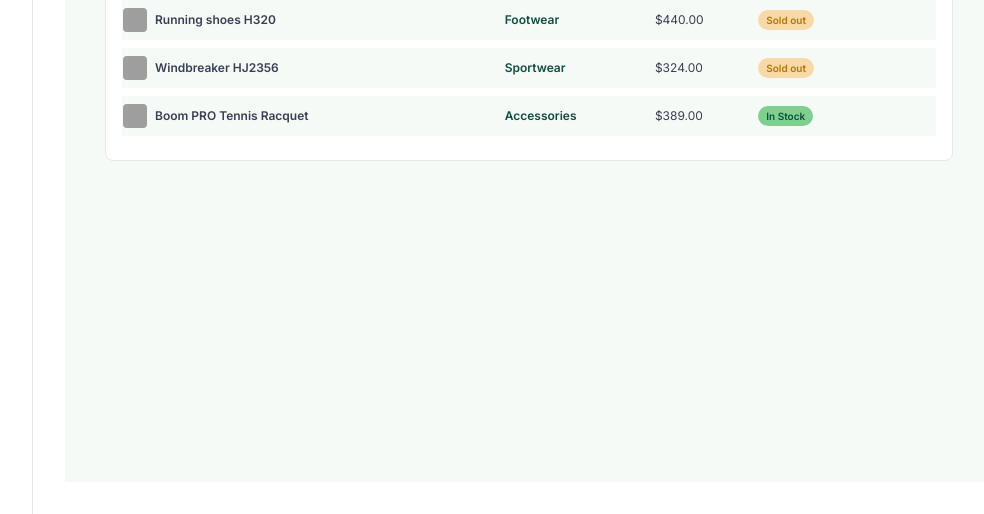
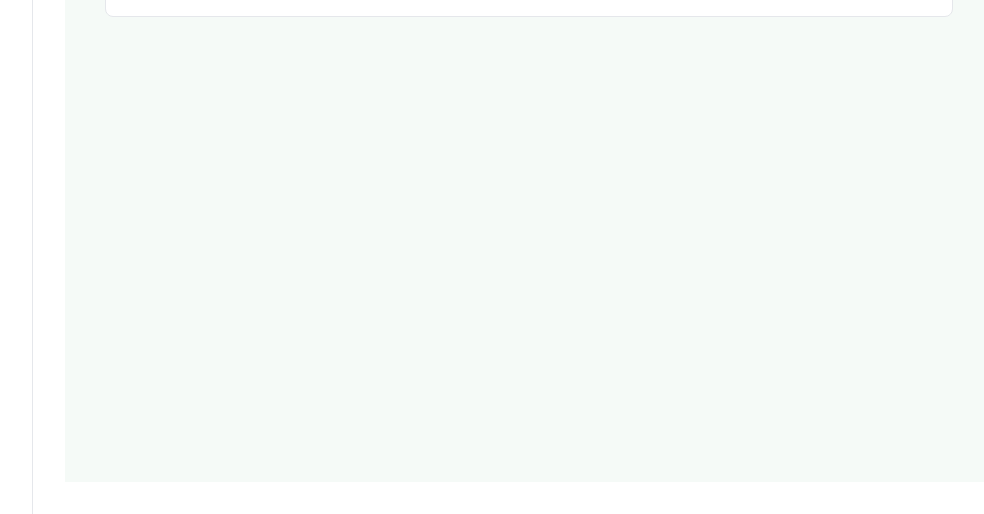
Before and after one commit to AbhiGurjar0/Fooddie, a Node server app: page /admin in a window 1280 px wide. Shown: the part 350-864 px from the top of the page, without its empty margins (255-1239 px from the left). Run offline with Node 20, Linux system fonts and the light colour scheme; data that the repository does not hold is empty; some libraries are stand-ins or nearby versions; grey boxes are pictures that could not be loaded.

Commit message:
top selling fix

```diff
--- a/views/dashboard.ejs
+++ b/views/dashboard.ejs
@@ -260,70 +260,7 @@
                                             </th>
                                         </tr>
                                     </thead>
-                                    <tbody>
-                                        <tr class="bg-[#f5faf7] rounded-lg">
-                                            <td class="py-2 flex items-center gap-2 font-semibold">
-                                                <img alt="Small image of orange running shoes"
-                                                    class="w-6 h-6 object-cover rounded" height="24" loading="lazy"
-                                                    src="https://storage.googleapis.com/a1aa/image/2bdca630-49c6-4d50-a5e0-f5740329514e.jpg"
-                                                    width="24" />
-                                                Running shoes H320
-                                            </td>
-                                            <td class="text-[#0f4f3f] font-semibold">
-                                                Footwear
-                                            </td>
-                                            <td class="font-normal">
-                                                $440.00
-                                            </td>
-                                            <td>
-                                                <span
-                                                    class="inline-block bg-[#f9d9a7] text-[#b27a00] text-[10px] font-semibold rounded-full px-2 py-0.5">
-                                                    Sold out
-                                                </span>
-                                            </td>
-                                        </tr>
-                                        <tr class="bg-[#f5faf7] rounded-lg">
-                                            <td class="py-2 flex items-center gap-2 font-semibold">
-                                                <img alt="Small image of beige windbreaker jacket"
-                                                    class="w-6 h-6 object-cover rounded" height="24" loading="lazy"
-                                                    src="https://storage.googleapis.com/a1aa/image/1037c314-752f-46d6-930b-a512a26a4e38.jpg"
-                                                    width="24" />
-                                                Windbreaker HJ2356
-                                            </td>
-                                            <td class="text-[#0f4f3f] font-semibold">
-                                                Sportwear
-                                            </td>
-                                            <td class="font-normal">
-                                                $324.00
-                                            </td>
-                                            <td>
-                                                <span
-                                                    class="inline-block bg-[#f9d9a7] text-[#b27a00] text-[10px] font-semibold rounded-full px-2 py-0.5">
-                                                    Sold out
-                                                </span>
-                                            </td>
-                                        </tr>
-                                        <tr class="bg-[#f5faf7] rounded-lg">
-                                            <td class="py-2 flex items-center gap-2 font-semibold">
-                                                <img alt="Small image of tennis racquet"
-                                                    class="w-6 h-6 object-cover rounded" height="24" loading="lazy"
-                                                    src="https://storage.googleapis.com/a1aa/image/9e19d923-c62c-4081-8329-2e7b4fcbd500.jpg"
-                                                    width="24" />
-                                                Boom PRO Tennis Racquet
-                                            </td>
-                                            <td class="text-[#0f4f3f] font-semibold">
-                                                Accessories
-                                            </td>
-                                            <td class="font-normal">
-                                                $389.00
-                                            </td>
-                                            <td>
-                                                <span
-                                                    class="inline-block bg-[#7fcf8e] text-[#0f4f3f] text-[10px] font-semibold rounded-full px-2 py-0.5">
-                                                    In Stock
-                                                </span>
-                                            </td>
-                                        </tr>
+
                                     </tbody>
                                 </table>
                             </section>
@@ -678,7 +615,8 @@
 
                                 <td>
 
-                                    <span onclick="deleteUser('<%=user._id%>')"  class=" px-3 py-2 bg-red-100 rounded-md text-red-500"> <i
+                                    <span onclick="deleteUser('<%=user._id%>')"
+                                        class=" px-3 py-2 bg-red-100 rounded-md text-red-500"> <i
                                             class="fa-solid fa-trash "></i></span>
                                     <span class=" px-3 py-2 bg-red-100 rounded-md text-red-500"> <i
                                             class="fa-solid fa-arrow-up-right-from-square"></i></span>
```
Lines whose indentation alone changed are shown as unchanged.
